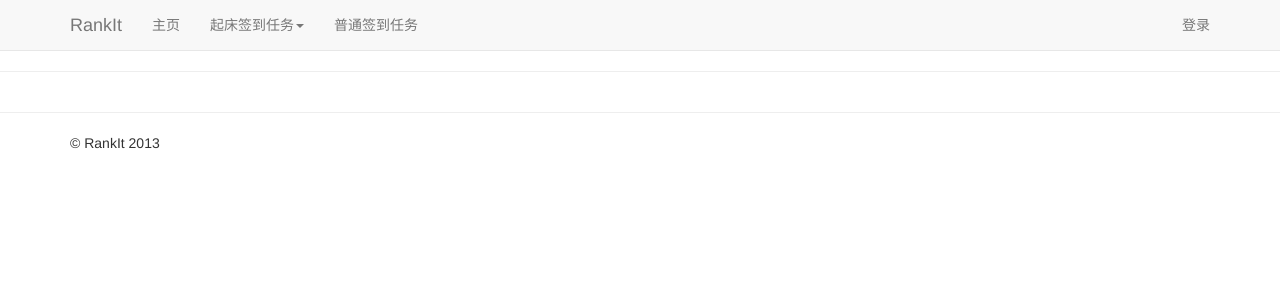
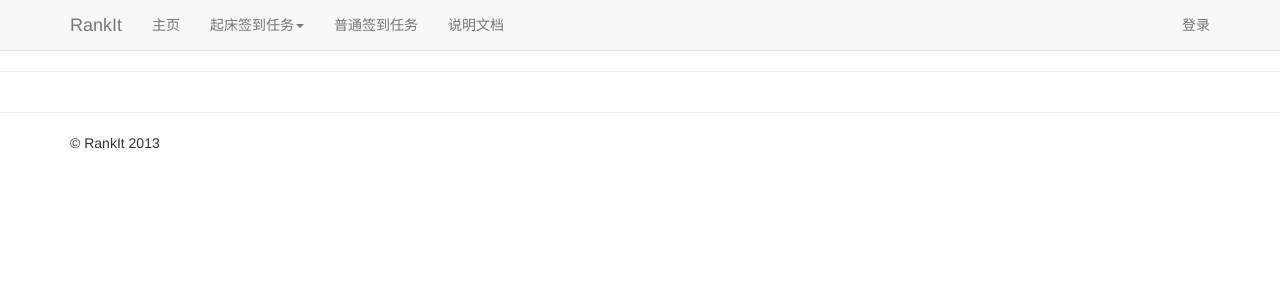
Before and after one commit to brickgao/RankIt, a Flask app: template RankIt/templates/manage_base.html in a window 1280 px wide. Shown: the top 300 px of the page. Run offline with Flask 2, Linux system fonts and the light colour scheme; the template is opened without the code that fills it, so the values that code supplies are empty.

Commit message:
add doc to navbar

```diff
--- a/RankIt/templates/manage_base.html
+++ b/RankIt/templates/manage_base.html
@@ -44,6 +44,7 @@
               </ul>
             </li>
             <li><a href="/manage/normal_event">普通签到任务</a></li>
+            <li><a href="https://github.com/brickgao/RankIt/blob/master/README.md">说明文档</a></li>
           </ul>
           {% if session.username %}
             <ul class="nav navbar-nav navbar-right">
```
